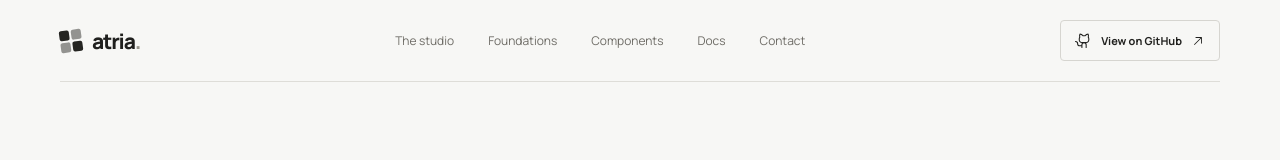
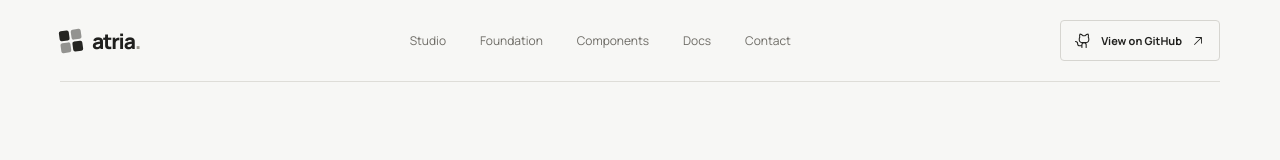
Before and after one commit to Itssonia7/Atria, a React (Vite) app: page / in a window 1280 px wide. Shown: the top 160 px of the page. Built offline with nearby package versions, Linux system fonts and the light colour scheme.

Commit message:
ui: align studio navigation labels

```diff
--- a/src/App.jsx
+++ b/src/App.jsx
@@ -51,8 +51,8 @@ function App() {
           <span>atria<span className="brand-period">.</span></span>
         </a>
         <div className="nav-links">
-          <a href="#studio">The studio</a>
-          <a href="#foundations">Foundations</a>
+          <a href="#studio">Studio</a>
+          <a href="#foundations">Foundation</a>
           <a href="#components">Components</a>
           <a href="/docs">Docs</a>
           <a href="#contact">Contact</a>
```
